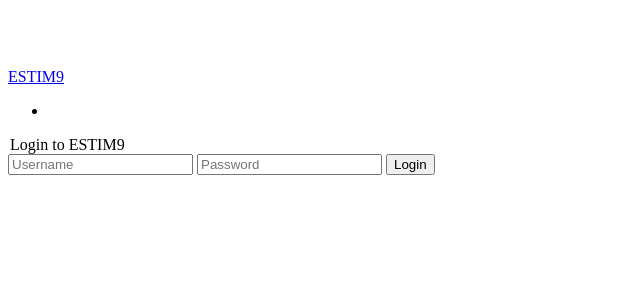
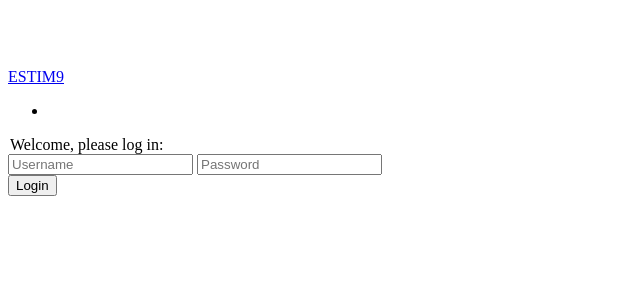
Before and after one commit to 8one6/estim9, a Django app: page /account/login/ in a window 1280 px wide. Shown: the top 300 px of the page, without its empty margins (0-640 px from the left). Run offline with Django 3.2, Linux system fonts and the light colour scheme; some libraries are stand-ins or nearby versions.

Commit message:
Use django form for login

```diff
--- /dev/null
+++ b/estim9/forms.py
@@ -0,0 +1,7 @@
+from django import forms
+
+class LoginForm(forms.Form):
+	username 		= forms.CharField(max_length=100)
+	password		= forms.CharField(max_length=100, widget=forms.PasswordInput)
+	username.widget.attrs['placeholder'] = u'Username'
+	password.widget.attrs['placeholder'] = u'Password'
--- a/estim9/templates/account/login.html
+++ b/estim9/templates/account/login.html
@@ -11,11 +11,14 @@
 		<div class="row">
 			<div class="span4 offset4">
 		  	<div class="well">
-		    	<legend>Login to ESTIM9</legend>
+		    	<legend>Welcome, please log in:</legend>
 		      <form method="POST" action="" accept-charset="UTF-8">
-		      	<input class="span3" placeholder="Username" type="text" name="username">
-		        <input class="span3" placeholder="Password" type="password" name="password">
-		        <button class="btn-info btn" type="submit">Login</button>
+						{% csrf_token %}
+						{% for field in login_form %}
+							{{ field }}
+						{% endfor %}
+		        <br>
+						<button class="btn-info btn" type="submit">Login</button>
 					</form>
 				</div>
 			</div>
--- a/estim9/templates/base.html
+++ b/estim9/templates/base.html
@@ -39,7 +39,10 @@
 									{% if user.is_authenticated %}
 										{% block navbar-right-extra %}
 										{% endblock %}
-										<li class="dropdown"><a class="dropdown-toggle" href="#" data-toggle="dropdown">{{ user.username }}<span class="caret"></span></a>
+										<li class="dropdown">
+											<a class="dropdown-toggle" href="#" data-toggle="dropdown">
+												{{ user.username }}<span class="caret"></span>
+											</a>
 											<ul class="dropdown-menu">
 												<li><a href="/account/"><i class="icon-cog"></i> Account</a></li>
 												<li class="divider"></li>
--- a/estim9/views.py
+++ b/estim9/views.py
@@ -1,7 +1,12 @@
 from django.shortcuts import render
+from estim9.forms import LoginForm
 
 def home(request):
 	return render(request, 'home.html', {})
 
 def login(request):
-	return render(request, 'account/login.html', {})
+	if request.method == 'POST':
+		pass
+	else:
+		form = LoginForm()
+		return render(request, 'account/login.html', { 'login_form':form })
```
Also changed, not shown: 1 other file.
